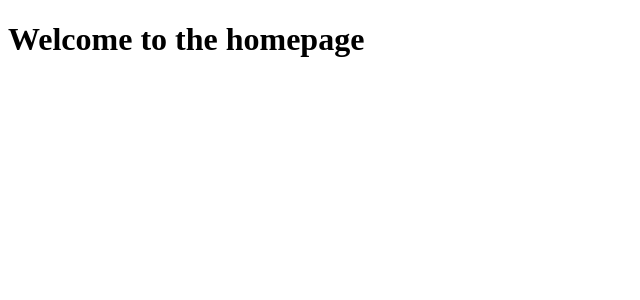
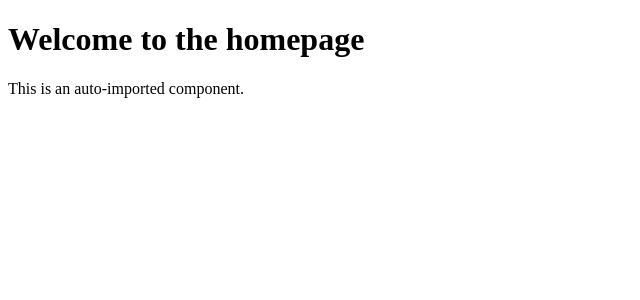
Before and after one commit to mst-nsh/fu-calculation-quiz, a Nuxt app: page / in a window 1280 px wide. Shown: the top 300 px of the page, without its empty margins (0-640 px from the left). Built offline with nearby package versions, Linux system fonts and the light colour scheme.

Commit message:
feat(front):appAlert.vueを作成した。

```diff
--- a/app.vue
+++ b/app.vue
@@ -1,5 +1,6 @@
 <template>
   <div>
     <h1>Welcome to the homepage</h1>
+    <AppAlert> This is an auto-imported component. </AppAlert>
   </div>
 </template>
--- /dev/null
+++ b/components/AppAlert.vue
@@ -0,0 +1,5 @@
+<template>
+  <span>
+    <slot />
+  </span>
+</template>
```
